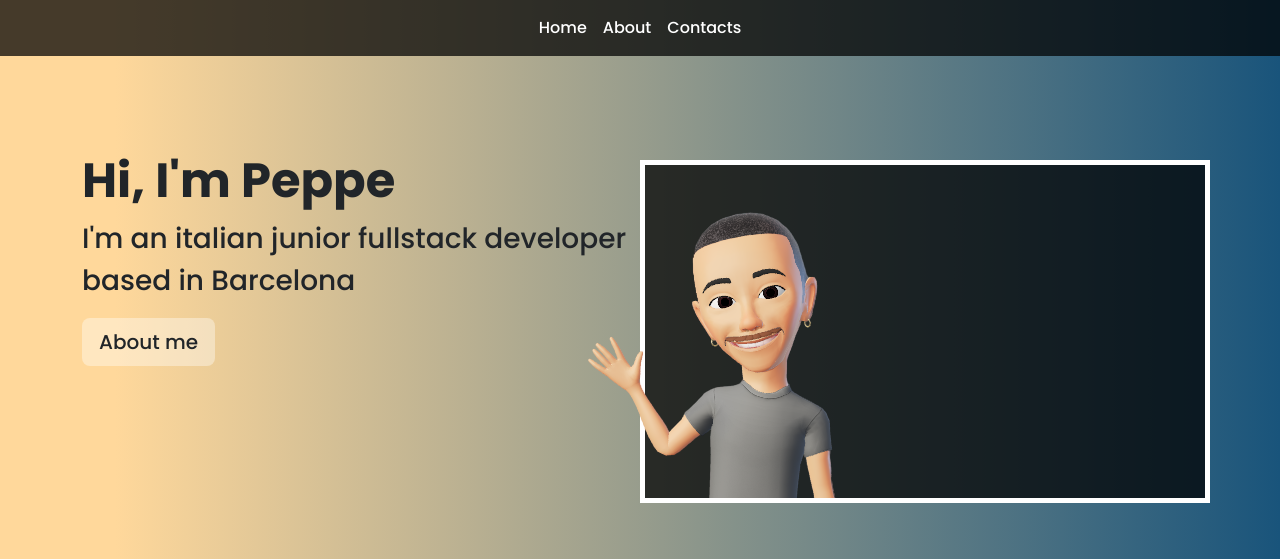
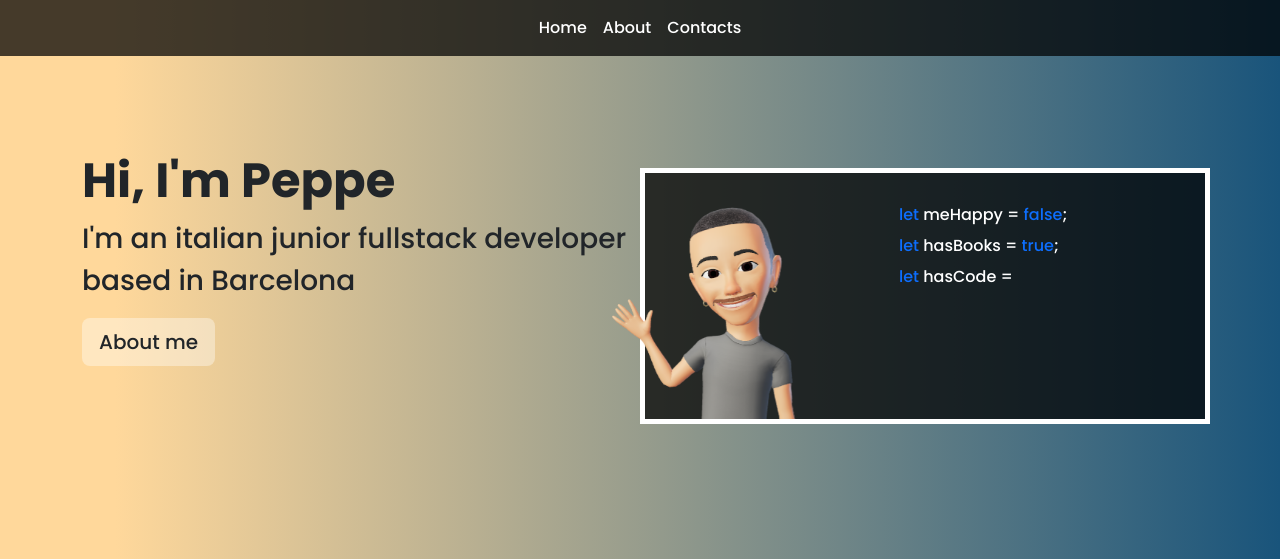
Before and after one commit to giuseppevignanello/vite-boolfolio, a Vue app: page / in a window 1280 px wide. Shown: the top 559 px of the page. Built offline with nearby package versions, Linux system fonts and the light colour scheme; no server answers.

Commit message:
add typewriter animation

```diff
--- a/src/assets/scss/app.scss
+++ b/src/assets/scss/app.scss
@@ -33,6 +33,74 @@ a {
 // #region jumbo
 
 //   #endregion jumbo
+
+
+
+@keyframes typewriter {
+    from {
+        width: 0;
+    }
+
+    to {
+        width: 100%;
+    }
+}
+
+.code_text {
+    font-size: 1rem;
+}
+
+.first_line {
+    display: inline-block;
+    overflow: hidden;
+    white-space: nowrap;
+    animation: typewriter 2s steps(40) 0s 1 normal both;
+}
+
+.second_line {
+    display: inline-block;
+    overflow: hidden;
+    white-space: nowrap;
+    animation: typewriter 2s steps(40) 2s 1 normal both;
+}
+
+.third_line {
+    display: inline-block;
+    overflow: hidden;
+    white-space: nowrap;
+    animation: typewriter 2s steps(40) 4s 1 normal both;
+}
+
+.fourth_line {
+    display: inline-block;
+    overflow: hidden;
+    white-space: nowrap;
+    animation: typewriter 2s steps(40) 6s 1 normal both;
+}
+
+.fifth_line {
+    display: inline-block;
+    overflow: hidden;
+    white-space: nowrap;
+    animation: typewriter 2s steps(40) 8s 1 normal both;
+}
+
+.sixth_line {
+    display: inline-block;
+    overflow: hidden;
+    white-space: nowrap;
+    animation: typewriter 4s steps(40) 10s 1 normal both;
+}
+
+// @media screen and (max-width: 350px) {
+//     .me {
+//         display: block;
+//     }
+
+//     .code_text {
+//         display: none;
+//     }
+// }
 
 .project_body {
     max-width: 100%;
@@ -84,7 +152,7 @@ a {
 
         animation: wobble 2s ease 0s 1 normal forwards;
         position: relative;
-        left: -15%;
+        left: -10%;
         bottom: -5%
     }
 
--- a/src/components/JumboTron.vue
+++ b/src/components/JumboTron.vue
@@ -5,7 +5,8 @@ export default {
 
 
         return {}
-    }
+    },
+
 }
 </script>
 
@@ -14,16 +15,33 @@ export default {
         <div class="p-5 mb-3 rounded-3">
             <div class="container py-5">
                 <div class="row">
-                    <div class="text col-12 col-md-6">
-                        <h1 class="display-5 fw-bold typewriter">Hi, I'm Peppe</h1>
-                        <p class="fs-3 typewriter">I'm an italian junior fullstack developer based in Barcelona
+                    <div class="text col-12 col-lg-6">
+                        <h1 class="display-5 fw-bold">Hi, I'm Peppe</h1>
+                        <p class="fs-3">I'm an italian junior fullstack developer based in Barcelona
                         </p>
                         <router-link :to="{ name: 'about' }">
                             <button class="btn bg_opacity btn-lg" type="button">About me</button>
                         </router-link>
                     </div>
-                    <div class="avatar bg_header my-2 col-12 col-md-6">
-                        <img class="me" src="../../public/img/me.png" alt="">
+                    <div class="avatar bg_header my-3 col-12 col-lg-6 d-flex">
+                        <img class="me col-sm-6 col-md-7 d-none col-lg-6 d-sm-block" src="../../public/img/me.png" alt="">
+                        <div class="text-white d-flex align-items-center">
+                            <p class="code_text my-3">
+                                <span class="first_line"><span class="text-primary"> let</span>
+                                    meHappy = <span class="text-primary">false</span>; </span>
+                                <br>
+                                <span class="second_line"> <span class="text-primary">let</span> hasBooks = <span
+                                        class="text-primary">true</span>; </span>
+                                <br>
+                                <span class="third_line"> <span class="text-primary">let</span> hasCode = <span
+                                        class="text-primary">true</span>; </span><br>
+                                <span class="fourth_line"> <span class="text-primary">if</span> (hasBooks && hasCode) {
+                                </span><br>
+                                <span class="fifth_line"> &nbsp &nbsp meHappy = <span class="text-primary">true</span>
+                                </span><br>
+                                <span class="sixth_line">} </span>
+                            </p>
+                        </div>
                     </div>
                 </div>
             </div>
```
